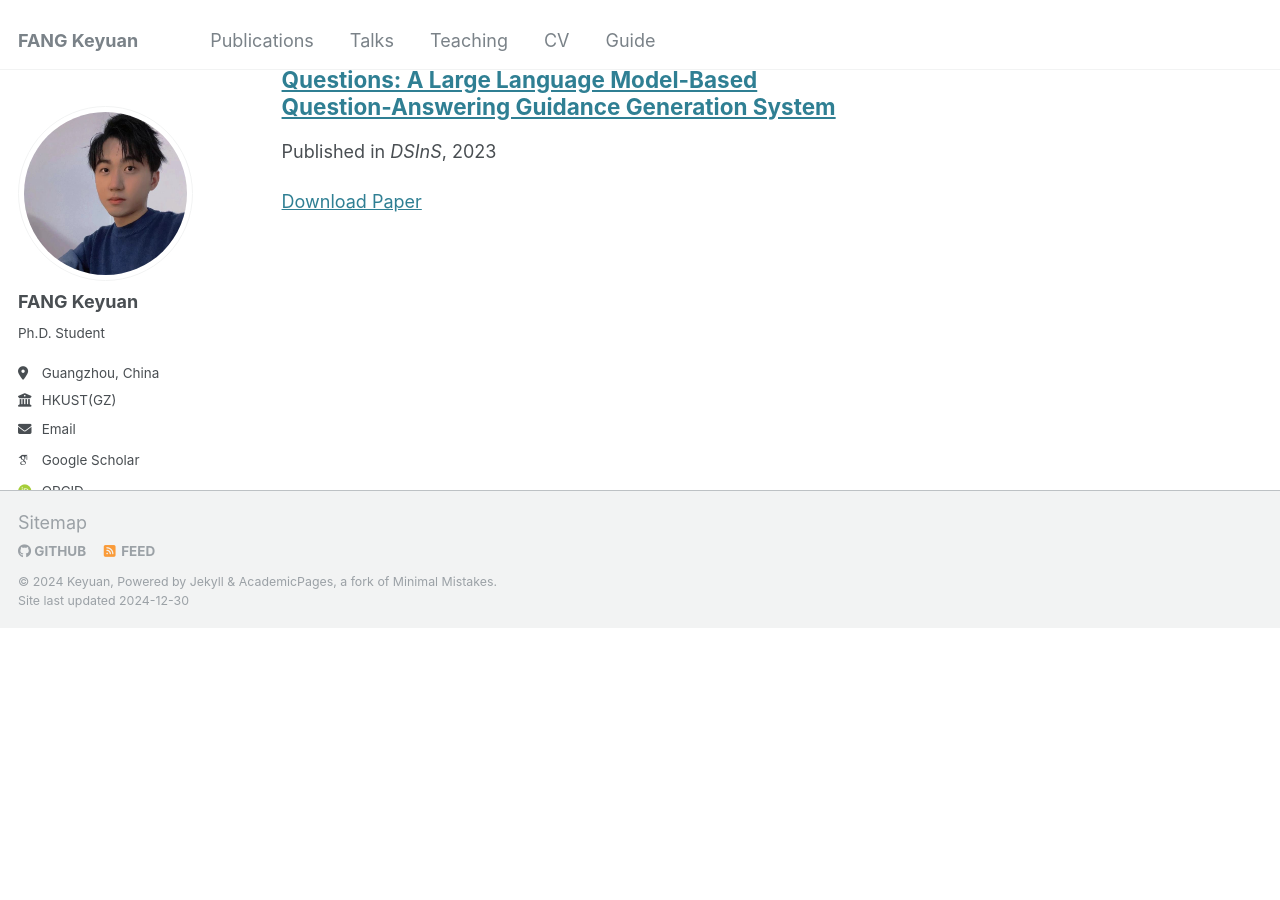
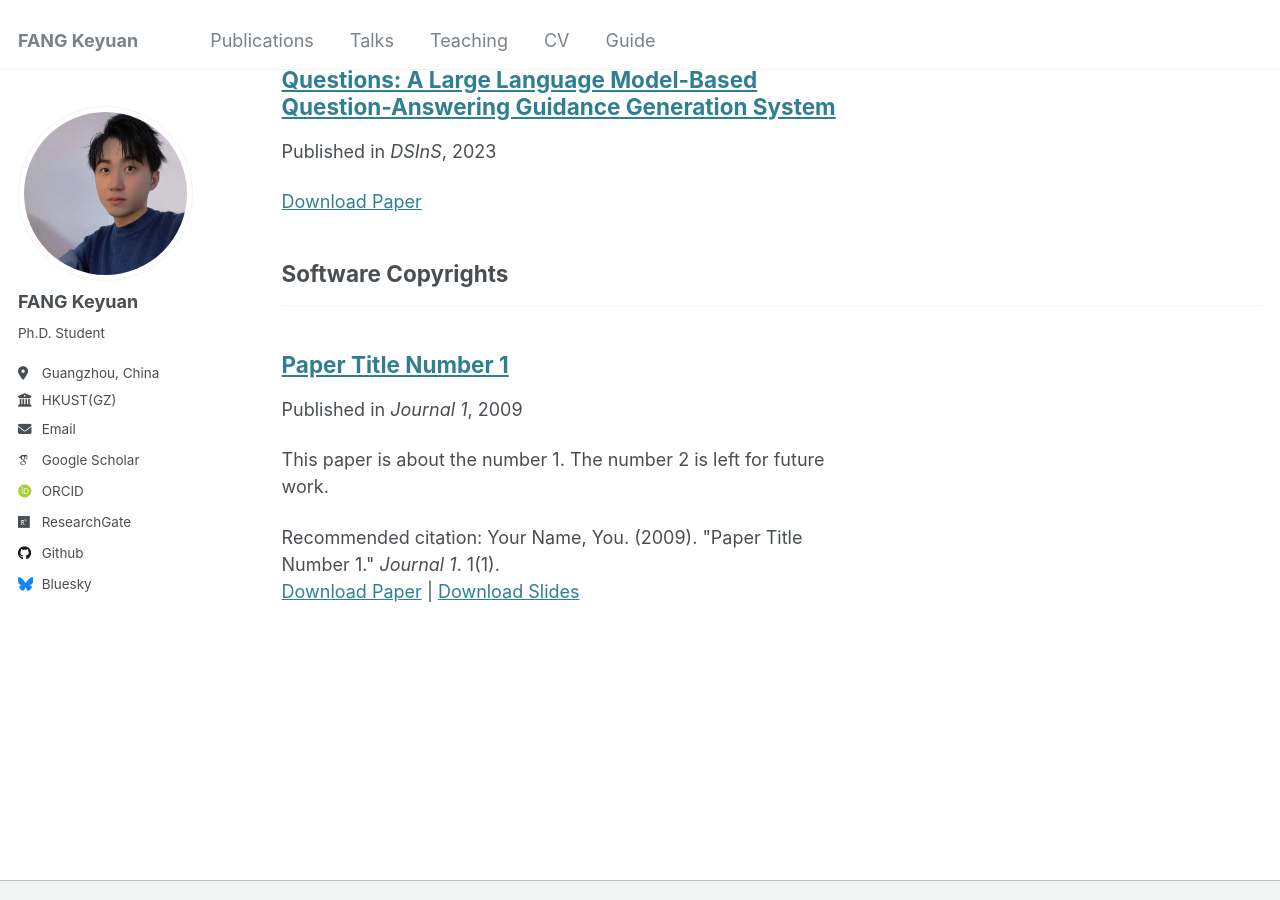
Before and after one commit to AnthonyKeyuanFang/AnthonyKeyuanFang.github.io, a Jekyll site: the page built from _pages/publications.html, in a window 1280 px wide and 900 px high, scrolled down 1404 px. Built offline with Jekyll 4.4.1, drawn with Linux system fonts in a browser that asks for light colours; some web fonts are replaced; before the commit the page ends 2032 px from its top, so only the background shows below that.

Commit message:
Update _config.yml

```diff
--- a/_config.yml
+++ b/_config.yml
@@ -79,6 +79,8 @@ publication_category:
     title: 'Journal Articles'
   conferences:
     title: 'Conference Papers'
+  copyrights:
+    title: 'Software Copyrights'
 
 # Site Settings
 teaser                   :  # filename of teaser fallback teaser image placed in /images/, .e.g. "500x300.png"
```
